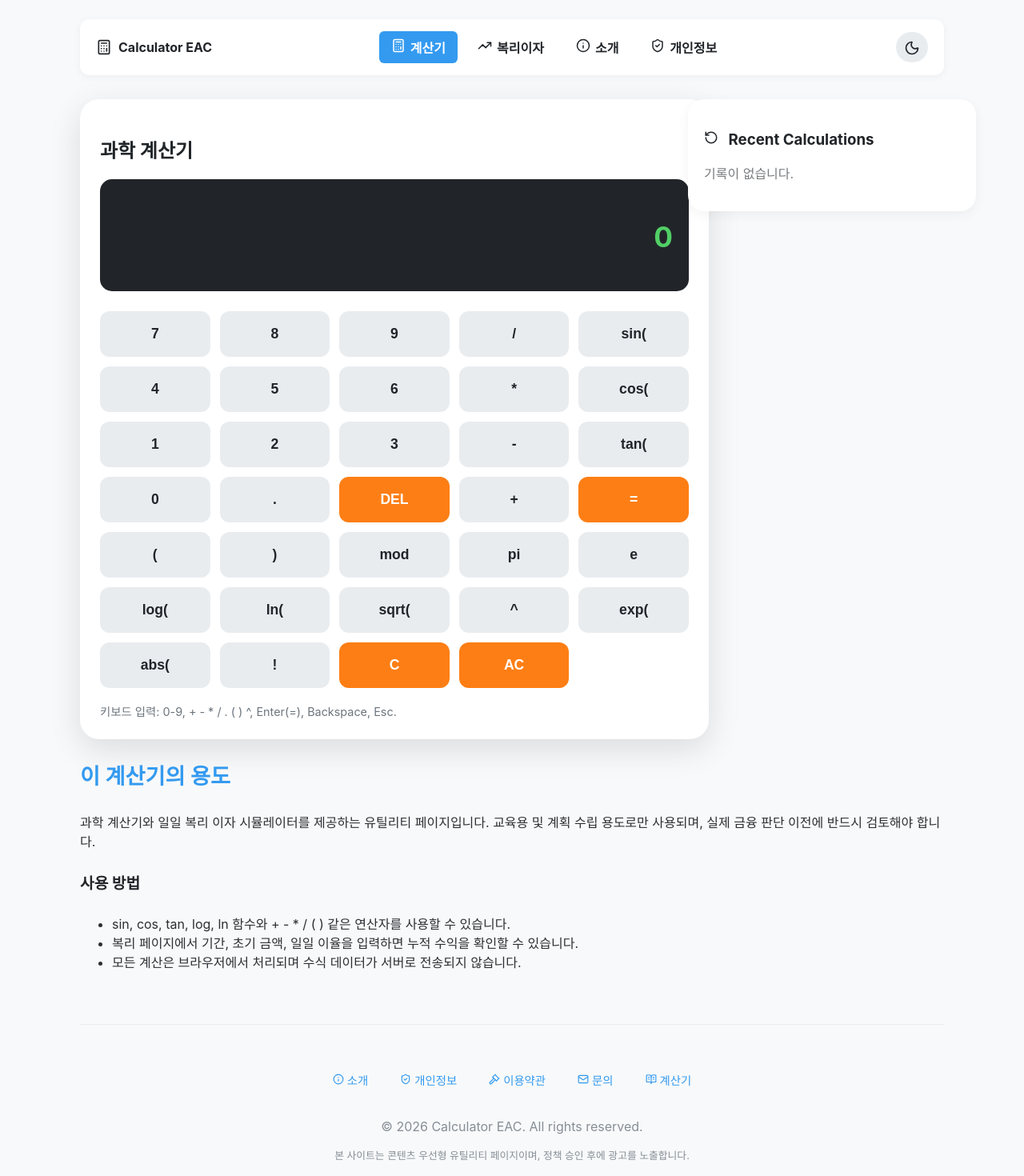
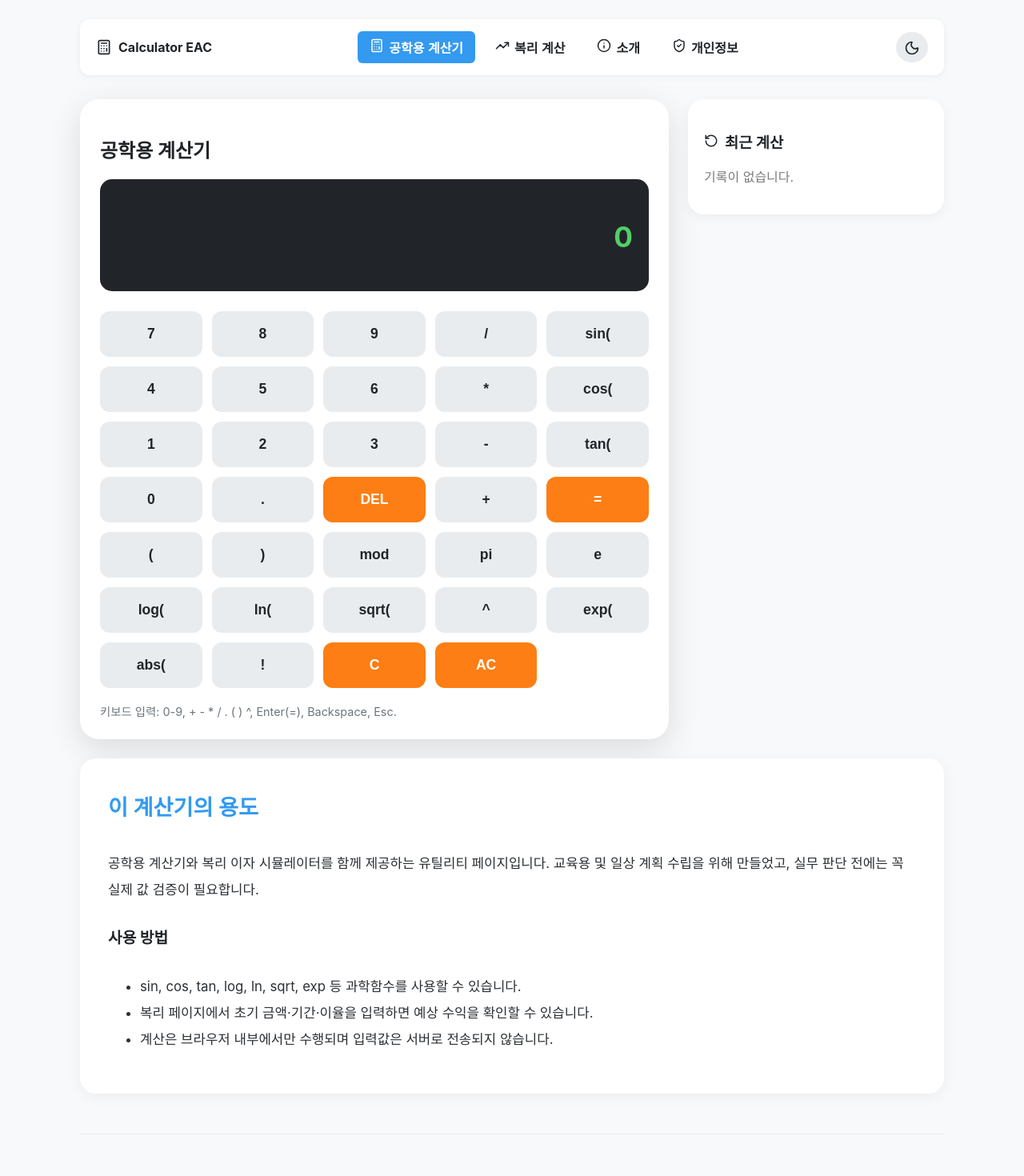
Before and after one commit to chlwltnshtkddn/calculator, a React (Vite) app: page / in a window 1280 px wide. Shown: the top 1470 px of the page at 80% size. Built offline with nearby package versions, Linux system fonts and the light colour scheme.

Commit message:
Refine calculator layout and polish Korean text

```diff
--- a/src/App.css
+++ b/src/App.css
@@ -33,7 +33,6 @@ body {
   background-color: var(--bg-color);
   color: var(--text-color);
   font-family: 'Noto Sans KR', 'Pretendard', -apple-system, BlinkMacSystemFont, system-ui, Roboto, sans-serif;
-  transition: background-color 0.2s ease, color 0.2s ease;
 }
 
 .layout {
@@ -50,7 +49,7 @@ body {
   justify-content: space-between;
   align-items: center;
   padding: 15px 20px;
-  background-color: var(--nav-bg);
+  background: var(--nav-bg);
   border-radius: 12px;
   margin-bottom: 30px;
   box-shadow: 0 2px 10px rgba(0, 0, 0, 0.05);
@@ -66,15 +65,15 @@ body {
 }
 
 .nav-links button {
-  background: none;
   border: none;
+  background: transparent;
   color: var(--text-color);
   font-size: 1rem;
   font-weight: 600;
   margin: 0 5px;
-  cursor: pointer;
   padding: 8px 15px;
   border-radius: 6px;
+  cursor: pointer;
   transition: 0.2s;
 }
 
@@ -95,17 +94,32 @@ body {
 }
 
 .container {
-  flex: 1;
+  width: 100%;
 }
 
 .main-content {
-  flex: 1;
-  min-width: 350px;
   width: 100%;
 }
 
+.content-grid {
+  display: grid;
+  grid-template-columns: minmax(0, 2fr) minmax(0, 320px);
+  align-items: start;
+  gap: 24px;
+  width: 100%;
+}
+
+.calculator,
+.history,
+.info-section,
+.legal-content {
+  width: 100%;
+  box-sizing: border-box;
+  margin: 0;
+}
+
 .calculator {
-  background-color: var(--calculator-bg);
+  background: var(--calculator-bg);
   padding: 25px;
   border-radius: 24px;
   box-shadow: 0 12px 40px rgba(0, 0, 0, 0.12);
@@ -149,39 +163,50 @@ button {
   font-size: 1.1rem;
   font-weight: 600;
   cursor: pointer;
-  background-color: var(--button-bg);
+  background: var(--button-bg);
   color: var(--text-color);
   transition: 0.15s;
 }
 
 button:hover {
-  background-color: var(--button-hover);
+  background: var(--button-hover);
 }
 
 button.operator {
-  background-color: var(--op-button-bg);
-  color: white;
+  background: var(--op-button-bg);
+  color: #fff;
 }
 
 .hint {
-  margin-bottom: 0;
-  margin-top: 18px;
+  margin: 18px 0 0;
   font-size: 0.9rem;
   color: #6c757d;
 }
 
-.content-grid {
-  display: grid;
-  grid-template-columns: minmax(0, 2fr) 320px;
-  align-items: start;
-  gap: 24px;
-  margin: 0;
+.history {
+  background: var(--history-bg);
+  padding: 20px;
+  border-radius: 20px;
+  box-shadow: 0 4px 15px rgba(0, 0, 0, 0.05);
 }
+
+.history-item {
+  width: 100%;
+  text-align: left;
+  background: var(--button-bg);
+  margin-bottom: 10px;
+  padding: 10px;
+  box-sizing: border-box;
+}
+
+.history-item:hover {
+  background: var(--button-hover);
 }
 
 .info-section {
+  grid-column: 1 / -1;
   padding: 35px;
-  background-color: var(--calculator-bg);
+  background: var(--calculator-bg);
   border-radius: 20px;
   line-height: 1.95;
   font-size: 1.05rem;
@@ -194,14 +219,14 @@ button.operator {
   font-size: 1.7rem;
 }
 
+.info-section h4 {
+  font-size: 1.2rem;
+}
+
 .info-section p,
 .info-section li {
   color: var(--text-color);
   opacity: 0.95;
-}
-
-.info-section h4 {
-  font-size: 1.2rem;
 }
 
 .info-section p {
@@ -263,7 +288,7 @@ thead th {
 }
 
 .legal-content {
-  background-color: var(--calculator-bg);
+  background: var(--calculator-bg);
   padding: 36px;
   border-radius: 24px;
   line-height: 1.8;
@@ -272,29 +297,7 @@ thead th {
 
 .legal-content h2 {
   color: var(--accent-color);
-}
-
-.legal-content p {
   margin-top: 0;
-}
-
-.history {
-  width: 100%;
-  background-color: var(--history-bg);
-  padding: 20px;
-  border-radius: 20px;
-  box-shadow: 0 4px 15px rgba(0, 0, 0, 0.05);
-}
-
-.history-item {
-  width: 100%;
-  text-align: left;
-  background: var(--button-bg);
-  margin-bottom: 10px;
-}
-
-.history-item:hover {
-  background-color: var(--button-hover);
 }
 
 .card-grid {
@@ -326,8 +329,8 @@ thead th {
 }
 
 .footer-links button {
+  border: none;
   background: none;
-  border: none;
   color: var(--accent-color);
   margin: 0 10px;
   font-size: 0.9rem;
@@ -338,22 +341,14 @@ thead th {
   text-decoration: underline;
 }
 
-@media (max-width: 800px) {
-  .history {
-    width: 100%;
-  }
-
-  .top-nav {
-    flex-direction: column;
-    align-items: stretch;
-  }
-
+@media (max-width: 900px) {
   .content-grid {
     grid-template-columns: 1fr;
   }
 
+  .info-section,
   .card-grid {
-    grid-template-columns: 1fr;
+    grid-column: 1 / -1;
   }
 
   .footer-links {
@@ -366,26 +361,3 @@ thead th {
     margin: 6px;
   }
 }
-
-.info-section {
-  grid-column: 1 / -1;
-  margin: 0;
-  width: 100%;
-}
-
-.history {
-  width: 100%;
-  min-width: 320px;
-}
-
-.history-item {
-  width: 100%;
-  box-sizing: border-box;
-}
-
-.calculator,
-.history,
-.info-section,
-.legal-content {
-  width: 100%;
-}
--- a/src/App.tsx
+++ b/src/App.tsx
@@ -46,7 +46,8 @@ function App() {
     if (/^\d*$/.test(clean)) setPrincipal(clean);
   };
 
-  const handleScientificClick = useCallback((value: string) => {
+  const handleScientificClick = useCallback(
+    (value: string) => {
       if (value === '=') {
         try {
           if (!expression.trim()) return;
@@ -65,7 +66,7 @@ function App() {
           setResult(evaluated);
           setHistory((prev) => [{ expression, result: evaluated }, ...prev].slice(0, 8));
           setExpression(evaluated);
-      } catch (error) {
+        } catch {
           setResult('Error');
         }
         return;
@@ -86,7 +87,9 @@ function App() {
       if (document.activeElement instanceof HTMLElement) {
         document.activeElement.blur();
       }
-  }, [expression]);
+    },
+    [expression],
+  );
 
   useEffect(() => {
     if (view !== 'calculator') return;
@@ -146,32 +149,59 @@ function App() {
   }, [days, principal, rate]);
 
   const scientificButtons = [
-    '7', '8', '9', '/', 'sin(',
-    '4', '5', '6', '*', 'cos(',
-    '1', '2', '3', '-', 'tan(',
-    '0', '.', 'DEL', '+', '=',
-    '(', ')', 'mod', 'pi', 'e',
-    'log(', 'ln(', 'sqrt(', '^', 'exp(',
-    'abs(', '!', 'C', 'AC',
+    '7',
+    '8',
+    '9',
+    '/',
+    'sin(',
+    '4',
+    '5',
+    '6',
+    '*',
+    'cos(',
+    '1',
+    '2',
+    '3',
+    '-',
+    'tan(',
+    '0',
+    '.',
+    'DEL',
+    '+',
+    '=',
+    '(',
+    ')',
+    'mod',
+    'pi',
+    'e',
+    'log(',
+    'ln(',
+    'sqrt(',
+    '^',
+    'exp(',
+    'abs(',
+    '!',
+    'C',
+    'AC',
   ];
 
   const currentYear = new Date().getFullYear();
 
   return (
-    <div className="layout">
-      <nav className="top-nav">
-        <div className="logo">
+    <div className='layout'>
+      <nav className='top-nav'>
+        <div className='logo'>
           <Calculator size={20} />
           <span>Calculator EAC</span>
         </div>
-        <div className="nav-links">
+        <div className='nav-links'>
           <button className={view === 'calculator' ? 'active' : ''} onClick={() => setView('calculator')}>
             <Calculator size={18} style={{ marginRight: 6 }} />
-            계산기
+            공학용 계산기
           </button>
           <button className={view === 'compound' ? 'active' : ''} onClick={() => setView('compound')}>
             <TrendingUp size={18} style={{ marginRight: 6 }} />
-            복리이자
+            복리 계산
           </button>
           <button className={view === 'about' ? 'active' : ''} onClick={() => setView('about')}>
             <Info size={18} style={{ marginRight: 6 }} />
@@ -182,22 +212,22 @@ function App() {
             개인정보
           </button>
         </div>
-        <button className="theme-toggle" onClick={() => setTheme((current) => (current === 'light' ? 'dark' : 'light'))}>
+        <button className='theme-toggle' onClick={() => setTheme((current) => (current === 'light' ? 'dark' : 'light'))}>
           {theme === 'light' ? <Moon size={20} /> : <Sun size={20} />}
         </button>
       </nav>
 
-      <div className="container">
-        <main className="main-content">
+      <div className='container'>
+        <main className='main-content'>
           {view === 'calculator' && (
-            <div className="content-grid">
-              <section className="calculator">
-                <h2>과학 계산기</h2>
-                <div className="display" aria-live="polite">
-                  <div className="expression">{expression || ' '}</div>
-                  <div className="result">{result}</div>
+            <div className='content-grid'>
+              <section className='calculator'>
+                <h2>공학용 계산기</h2>
+                <div className='display' aria-live='polite'>
+                  <div className='expression'>{expression || ' '}</div>
+                  <div className='result'>{result}</div>
                 </div>
-                <div className="buttons">
+                <div className='buttons'>
                   {scientificButtons.map((btn) => (
                     <button
                       key={btn}
@@ -208,21 +238,20 @@ function App() {
                     </button>
                   ))}
                 </div>
-                <p className="hint">
-                  키보드 입력: 0-9, + - * / . ( ) ^, Enter(=), Backspace, Esc.
-                </p>
+                <p className='hint'>키보드 입력: 0-9, + - * / . ( ) ^, Enter(=), Backspace, Esc.</p>
               </section>
 
-              <aside className="history">
-                <h3><RotateCcw size={18} style={{ marginRight: 8 }} /> Recent Calculations</h3>
-                {history.length === 0 ? (
-                  <p style={{ opacity: 0.6 }}>기록이 없습니다.</p>
-                ) : (
-                  history.map((item, index) => (
+              <aside className='history'>
+                <h3>
+                  <RotateCcw size={18} style={{ marginRight: 8 }} />
+                  최근 계산
+                </h3>
+                {history.length === 0 ? <p style={{ opacity: 0.6 }}>기록이 없습니다.</p> : null}
+                {history.map((item, index) => (
                   <button
-                      type="button"
                     key={`${item.expression}-${index}`}
-                      className="history-item"
+                    type='button'
+                    className='history-item'
                     onClick={() => {
                       setExpression(item.expression);
                       setResult(item.result);
@@ -231,73 +260,71 @@ function App() {
                     <div style={{ fontSize: '0.78rem', opacity: 0.7 }}>{item.expression}</div>
                     <div style={{ fontWeight: 700 }}>{item.result}</div>
                   </button>
-                  ))
-                )}
+                ))}
               </aside>
 
-              <section className="info-section">
+              <section className='info-section'>
                 <h3>이 계산기의 용도</h3>
                 <p>
-                  과학 계산기와 일일 복리 이자 시뮬레이터를 제공하는 유틸리티 페이지입니다.
-                  교육용 및 계획 수립 용도로만 사용되며, 실제 금융 판단 이전에 반드시 검토해야 합니다.
+                  공학용 계산기와 복리 이자 시뮬레이터를 함께 제공하는 유틸리티 페이지입니다. 교육용 및 일상 계획 수립을 위해 만들었고,
+                  실무 판단 전에는 꼭 실제 값 검증이 필요합니다.
                 </p>
                 <h4>사용 방법</h4>
                 <ul>
-                  <li>sin, cos, tan, log, ln 함수와 + - * / ( ) 같은 연산자를 사용할 수 있습니다.</li>
-                  <li>복리 페이지에서 기간, 초기 금액, 일일 이율을 입력하면 누적 수익을 확인할 수 있습니다.</li>
-                  <li>모든 계산은 브라우저에서 처리되며 수식 데이터가 서버로 전송되지 않습니다.</li>
+                  <li>sin, cos, tan, log, ln, sqrt, exp 등 과학함수를 사용할 수 있습니다.</li>
+                  <li>복리 페이지에서 초기 금액·기간·이율을 입력하면 예상 수익을 확인할 수 있습니다.</li>
+                  <li>계산은 브라우저 내부에서만 수행되며 입력값은 서버로 전송되지 않습니다.</li>
                 </ul>
               </section>
             </div>
           )}
 
           {view === 'compound' && (
-            <section className="content-grid">
-              <div className="calculator">
-                <h2>복리 이자 시뮬레이터</h2>
-                <div className="compound-form">
+            <section className='calculator compound-wrap'>
+              <h2>복리 계산</h2>
+              <div className='compound-form'>
                 <label>
                   초기 금액
                   <input
-                      type="text"
+                    type='text'
                     value={formatNumber(principal)}
+                    inputMode='numeric'
                     onChange={(event) => handlePrincipalChange(event.target.value)}
-                      inputMode="numeric"
-                      placeholder="예) 1,000,000"
+                    placeholder='예) 1,000,000'
                   />
                 </label>
                 <label>
                   일수
                   <input
-                      type="number"
+                    type='number'
                     value={days}
                     onChange={(event) => setDays(event.target.value)}
-                      inputMode="numeric"
-                      min="1"
-                      placeholder="예) 30"
+                    inputMode='numeric'
+                    min='1'
+                    placeholder='예) 30'
                   />
                 </label>
                 <label>
                   일일 이율 (%)
                   <input
-                      type="number"
-                      step="0.01"
+                    type='number'
                     value={rate}
                     onChange={(event) => setRate(event.target.value)}
-                      min="0"
-                      placeholder="예) 0.8"
+                    step='0.01'
+                    min='0'
+                    placeholder='예) 0.8'
                   />
                 </label>
-                  <div className="display" style={{ marginTop: 16 }}>
-                    <div className="expression">예상 최종 금액</div>
-                    <div className="result">{compoundResult.total}</div>
-                    <div className="expression" style={{ color: 'var(--accent-color)' }}>
+                <div className='display' style={{ marginTop: 16 }}>
+                  <div className='expression'>예상 최종 금액</div>
+                  <div className='result'>{compoundResult.total}</div>
+                  <div className='expression' style={{ color: 'var(--accent-color)' }}>
                     예상 이자: {compoundResult.interest}
                   </div>
                 </div>
               </div>
               {compoundResult.table.length > 0 && (
-                  <div className="result-table-container">
+                <div className='result-table-container'>
                   <table>
                     <thead>
                       <tr>
@@ -318,83 +345,78 @@ function App() {
                   </table>
                 </div>
               )}
-              </div>
             </section>
           )}
 
           {view === 'about' && (
-            <section className="legal-content">
+            <section className='legal-content'>
               <h2>소개</h2>
               <p>
-                Calculator EAC는 일상적인 계산과 개인 계획 수립을 돕기 위해 만든 경량 유틸리티 페이지입니다.
-                빠르고 예측 가능한 계산 결과를 중요하게 다룹니다.
+                Calculator EAC는 계산 편의성과 가독성을 높인 공학용 계산기/복리 시뮬레이터를 제공합니다. 기능은 가볍고 투명하게
+                운영되도록 설계했습니다.
               </p>
-              <div className="card-grid">
-                <article className="policy-card">
+              <div className='card-grid'>
+                <article className='policy-card'>
                   <h3>서비스 목적</h3>
-                  <p>학습용 계산, 금융 공부, 간단한 개인 분석에 필요한 계산기를 제공합니다.</p>
+                  <p>학습과 개인 분석, 재무 관련 계산을 위한 실용 도구를 제공합니다.</p>
                 </article>
-                <article className="policy-card">
+                <article className='policy-card'>
                   <h3>콘텐츠 정책</h3>
-                  <p>타사 콘텐츠의 단순 복사본은 사용하지 않으며, 원본 설명은 자체 제작합니다.</p>
+                  <p>타사 콘텐츠 복제 없이 자체 작성한 설명을 사용하고, 출력은 입력값 기반으로만 생성됩니다.</p>
                 </article>
-                <article className="policy-card">
+                <article className='policy-card'>
                   <h3>운영 정책</h3>
-                  <p>주요 기능과 안내문은 수시로 점검하고, 오타/오류는 신고 채널로 반영합니다.</p>
+                  <p>오차/오해 소지가 있는 부분은 반영 주기적으로 수정하고 공지합니다.</p>
                 </article>
               </div>
             </section>
           )}
 
           {view === 'privacy' && (
-            <section className="legal-content">
+            <section className='legal-content'>
               <h2>개인정보 처리방침</h2>
               <p>시행일: 2026-02-01</p>
-              <p>
-                최소한의 운영 데이터만 처리합니다. 플랫폼이 자동 생성하는 기술 로그가 있을 수 있습니다.
-                수집된 개인 데이터는 판매하지 않습니다.
-              </p>
+              <p>최소한의 운영 데이터만 사용합니다. 플랫폼 로그 등 기술 로그는 운영 목적일 수 있습니다.</p>
               <ul>
-                <li>모든 계산은 사용자의 브라우저에서 처리됩니다.</li>
-                <li>마케팅 목적으로 계산 입력값은 수집하지 않습니다.</li>
-                <li>쿠키는 기본 운영 및 분석 범위 내에서만 사용됩니다.</li>
-                <li>Google Analytics는 집계 지표 분석 목적입니다.</li>
-                <li>데이터 삭제 요청은 아래 메일로 접수 가능합니다.</li>
+                <li>모든 계산은 브라우저에서 수행됩니다.</li>
+                <li>마케팅 목적의 입력값 저장은 하지 않습니다.</li>
+                <li>쿠키는 기본 운영 및 집계 분석 범위에서만 사용됩니다.</li>
+                <li>구글 애널리틱스는 집계 수치 분석에만 사용합니다.</li>
+                <li>삭제 요청은 아래 메일로 접수 가능합니다.</li>
               </ul>
               <p>문의: admin@calculator-eac.pages.dev</p>
             </section>
           )}
 
           {view === 'terms' && (
-            <section className="legal-content">
+            <section className='legal-content'>
               <h2>이용약관</h2>
               <p>
-                본 사이트의 계산 결과는 참고용이며 반올림 오차가 발생할 수 있습니다.
-                실사용 결정의 책임은 사용자에게 있습니다.
+                계산 결과는 참고용이며 반올림 오차가 있을 수 있습니다. 실무 판단의 결과에 대한 책임은 사용자에게 있습니다.
               </p>
               <ul>
-                <li>결과를 공식 투자 자문으로 사용하지 마세요.</li>
-                <li>유해하거나 오해를 유발하는 콘텐츠 업로드를 금지합니다.</li>
-                <li>스팸, 악성 사용, 비인가 자동화는 제한됩니다.</li>
+                <li>계산 결과를 투자 자문으로 사용하지 마세요.</li>
+                <li>유해·오해 유발 콘텐츠 업로드를 제한합니다.</li>
+                <li>스팸, 비인가 자동화, 남용 행위는 제한됩니다.</li>
               </ul>
             </section>
           )}
 
           {view === 'contact' && (
-            <section className="legal-content">
+            <section className='legal-content'>
               <h2>문의</h2>
-              <p>정책 질문 또는 콘텐츠 수정 요청은 아래로 보내주세요.</p>
+              <p>정책 문의 또는 콘텐츠 수정 요청은 아래 메일로 보내주세요.</p>
               <p>
-                <a href="mailto:admin@calculator-eac.pages.dev">admin@calculator-eac.pages.dev</a>
+                <a href='mailto:admin@calculator-eac.pages.dev'>admin@calculator-eac.pages.dev</a>
               </p>
-              <div className="card-grid">
-                <article className="policy-card">
+              <div className='card-grid'>
+                <article className='policy-card'>
                   <h3>심사 대응</h3>
-                  <p>정책 메일 수신 시, 반영 버전/요청일자/수정 완료 내용을 함께 회신해 주세요.</p>
+                  <p>정책 알림 수신 시 반영 요청 항목과 수정 완료 일자를 함께 회신해 주세요.</p>
                 </article>
-                <article className="policy-card">
+                <article className='policy-card'>
                   <h3>운영자</h3>
-                  <p>운영자 연락은 이 페이지에서 확인 가능합니다.</p>
+                  <p>운영자 연락은 이 페이지에서 확인할 수 있습니다.</p>
                 </article>
               </div>
             </section>
@@ -402,17 +424,32 @@ function App() {
         </main>
       </div>
 
-      <footer className="site-footer">
-        <div className="footer-links">
-          <button onClick={() => setView('about')}><Info size={14} /> 소개</button>
-          <button onClick={() => setView('privacy')}><ShieldCheck size={14} /> 개인정보</button>
-          <button onClick={() => setView('terms')}><Gavel size={14} /> 이용약관</button>
-          <button onClick={() => setView('contact')}><Mail size={14} /> 문의</button>
-          <button onClick={() => setView('calculator')}><BookOpenText size={14} /> 계산기</button>
+      <footer className='site-footer'>
+        <div className='footer-links'>
+          <button onClick={() => setView('about')}>
+            <Info size={14} />
+            소개
+          </button>
+          <button onClick={() => setView('privacy')}>
+            <ShieldCheck size={14} />
+            개인정보
+          </button>
+          <button onClick={() => setView('terms')}>
+            <Gavel size={14} />
+            이용약관
+          </button>
+          <button onClick={() => setView('contact')}>
+            <Mail size={14} />
+            문의
+          </button>
+          <button onClick={() => setView('calculator')}>
+            <BookOpenText size={14} />
+            계산기
+          </button>
         </div>
         <p>© {currentYear} Calculator EAC. All rights reserved.</p>
         <p style={{ fontSize: '0.8rem', marginTop: 8 }}>
-          본 사이트는 콘텐츠 우선형 유틸리티 페이지이며, 정책 승인 후에 광고를 노출합니다.
+          본 페이지는 Google 정책 검토가 완료되면 광고를 안정적으로 노출합니다. 현재는 승인 전 상태이므로 광고가 표시되지 않습니다.
         </p>
       </footer>
     </div>
```
Lines whose indentation alone changed are shown as unchanged.
